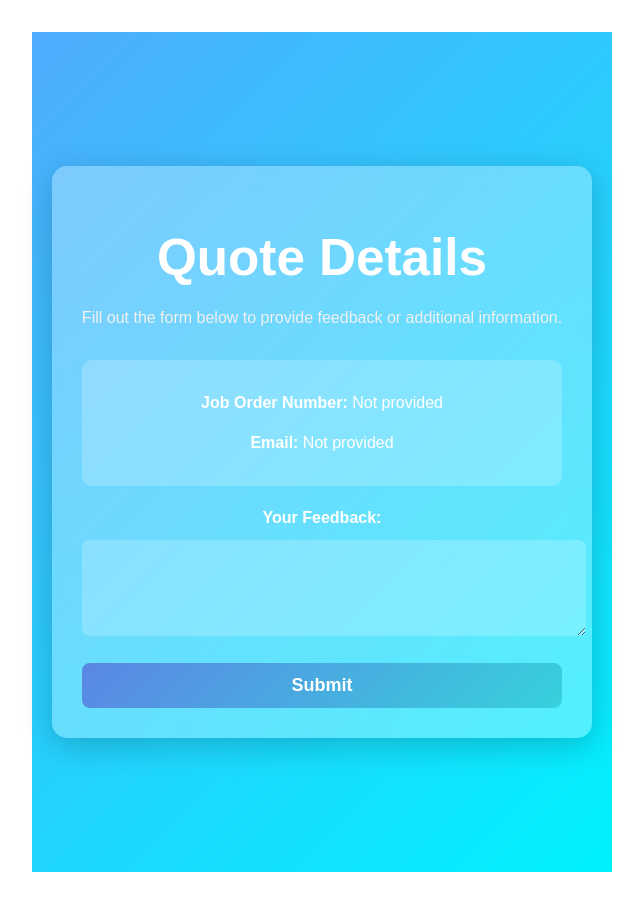
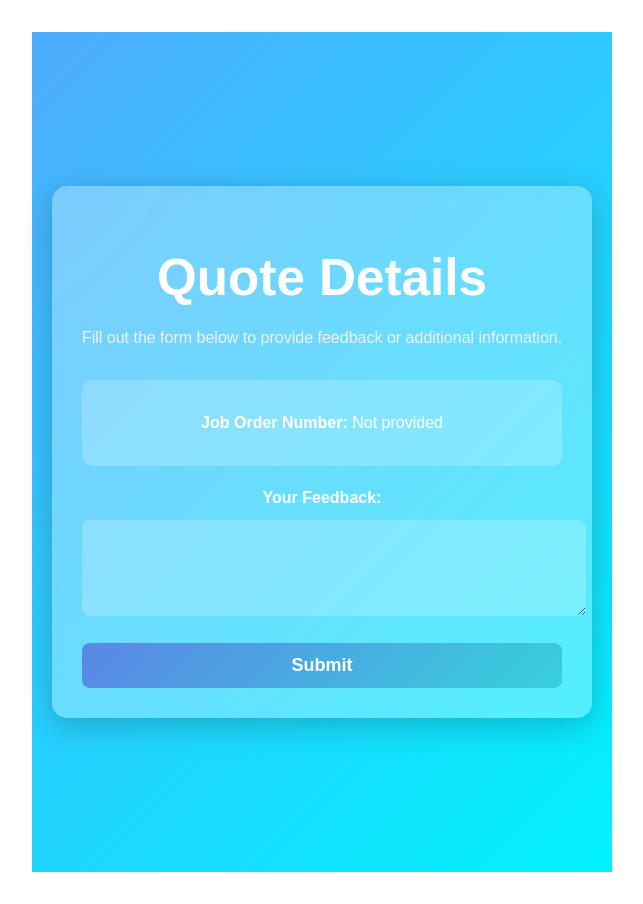
Before and after one commit to sivaathri/Feedback, a React (Vite) app: page / in a window 1280 px wide. Shown: the whole page, without its empty margins (318-961 px from the left). Built offline with nearby package versions, Linux system fonts and the light colour scheme.

Commit message:
"Removed unused email state and related code from QuoteDetailsForm component."

```diff
--- a/src/QuoteDetailsForm .jsx
+++ b/src/QuoteDetailsForm .jsx
@@ -3,13 +3,13 @@ import React, { useEffect, useState } from "react";
 const QuoteDetailsForm = () => {
   const [job_order_number, setjob_order_number] = useState("");
   const [feedback, setFeedback] = useState("");
-  const [email, setEmail] = useState("");
+  // const [email, setEmail] = useState("");
 
   // Extract URL parameters
   useEffect(() => {
     const urlParams = new URLSearchParams(window.location.search);
     setjob_order_number(urlParams.get("job_order_number") || "");
-    setEmail(urlParams.get("email") || "");
+
   }, []);
 
   const handleSubmit = async (event) => {
@@ -18,7 +18,7 @@ const QuoteDetailsForm = () => {
     const data = {
       job_order_number: job_order_number,
       feedback,
-      email,
+
     };
 
     try {
@@ -82,9 +82,7 @@ const QuoteDetailsForm = () => {
             <strong>Job Order Number:</strong>{" "}
             {job_order_number || "Not provided"}
           </p>
-          <p>
-            <strong>Email:</strong> {email || "Not provided"}
-          </p>
+
         </div>
 
         <form onSubmit={handleSubmit}>
```
